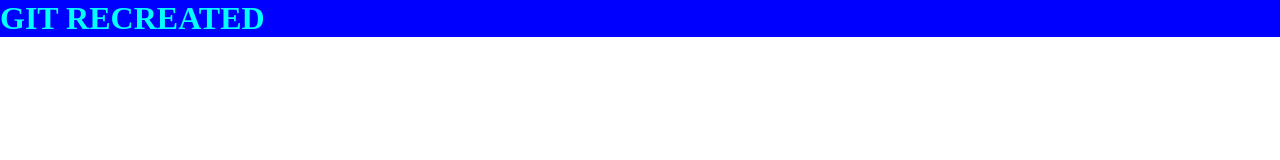
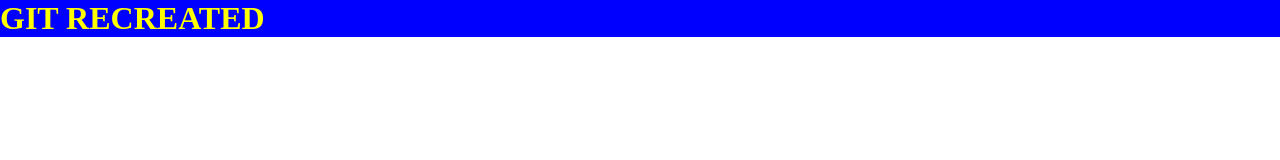
Before and after one commit to mohyis/Testing, a website: page index.html in a window 1280 px wide. Drawn offline with Linux system fonts and the light colour scheme.

Commit message:
changed first  header color

```diff
--- a/index.css
+++ b/index.css
@@ -4,6 +4,6 @@
 }
 
 h1 {
-    color: aqua;
+    color: yellow;
     background-color: blue;
 }
```
